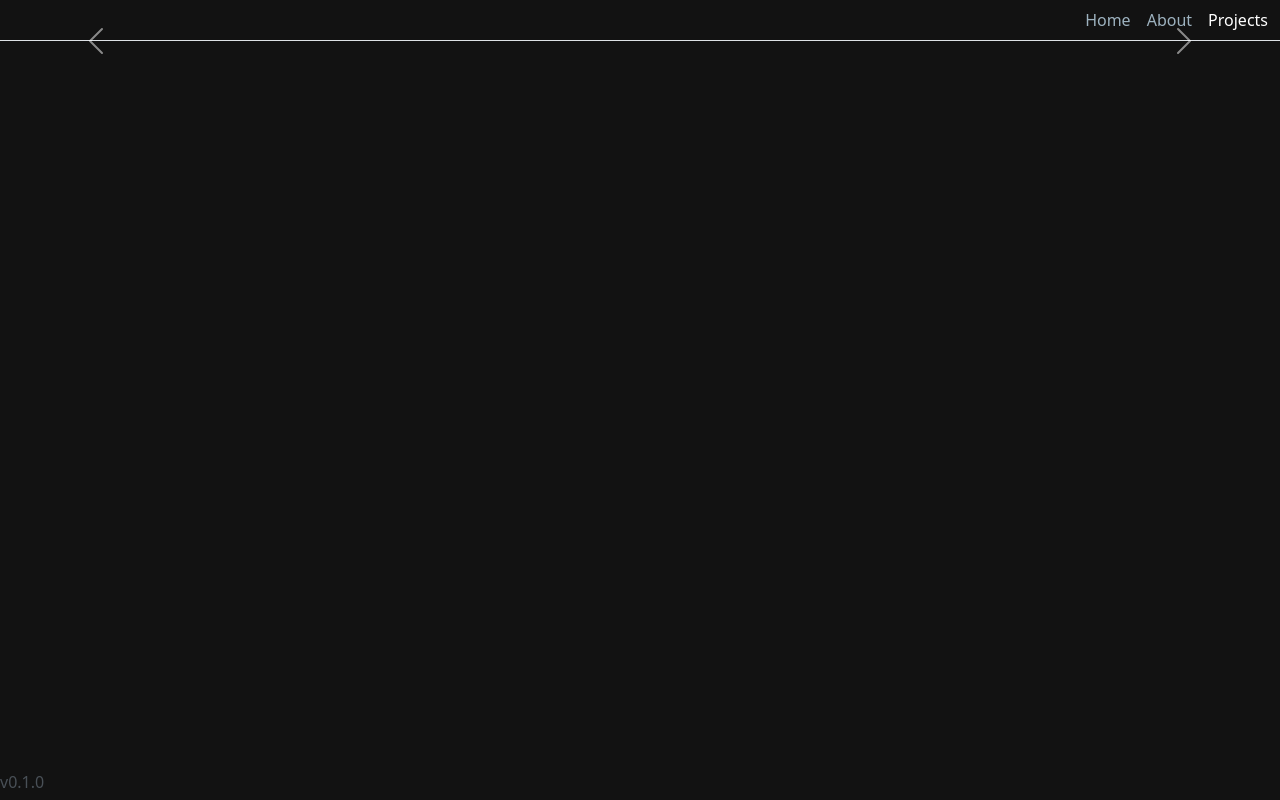
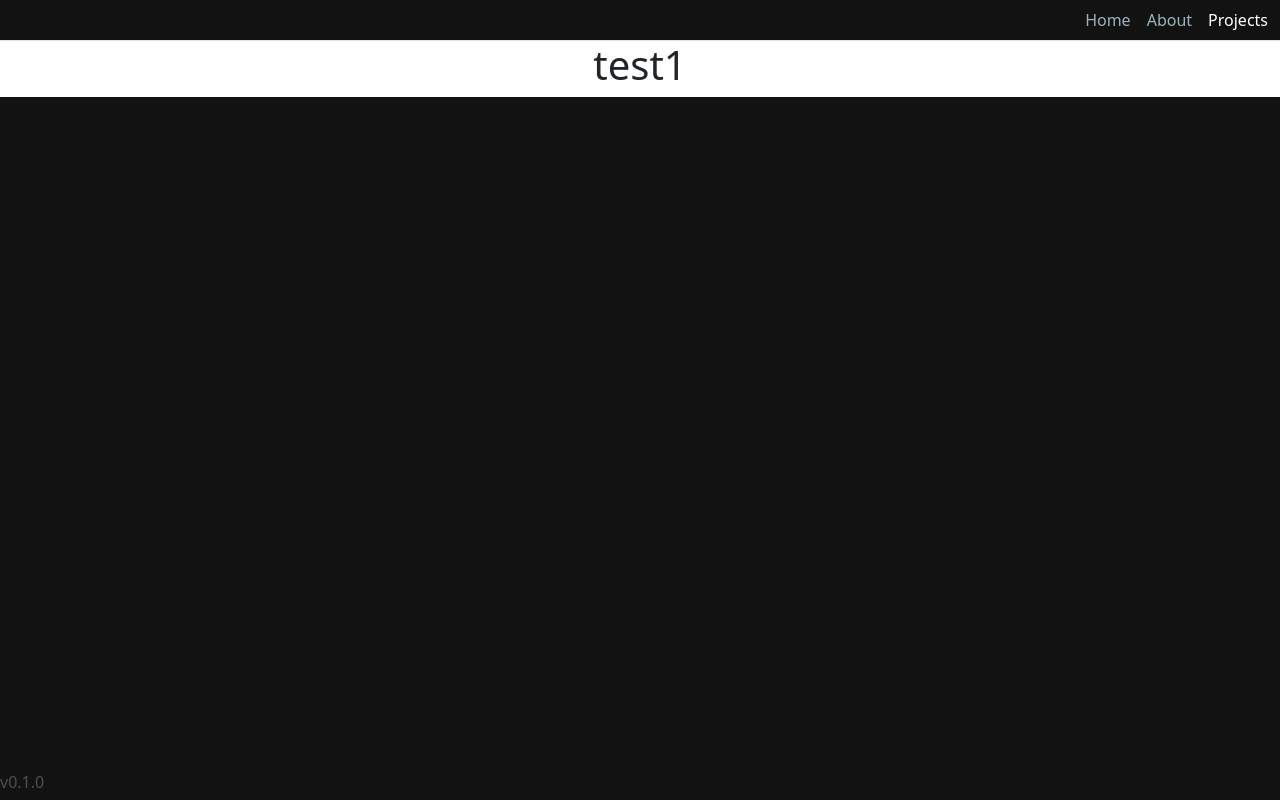
Before and after one commit to Dittiya/dittiya.github.io, a Vue app: page /projects in a window 1280 px wide. Built offline with nearby package versions, Linux system fonts and the light colour scheme.

Commit message:
carousel list rendering

```diff
--- a/src/components/ProjectsItem.vue
+++ b/src/components/ProjectsItem.vue
@@ -1,3 +1,15 @@
+<script setup>
+import { reactive, ref } from 'vue';
+
+const items = ref([{ name: "test1" }, { name: "test2" }])
+</script>
+
 <template>
+  <div class="carousel-item bg-body text-center" v-for="(item, index) in items" :class="{ 'active': index === 0 }">
+    <h1>{{ item.name }}</h1>
+  </div>
+</template>
 
-</template>
+<style>
+
+</style>
```
